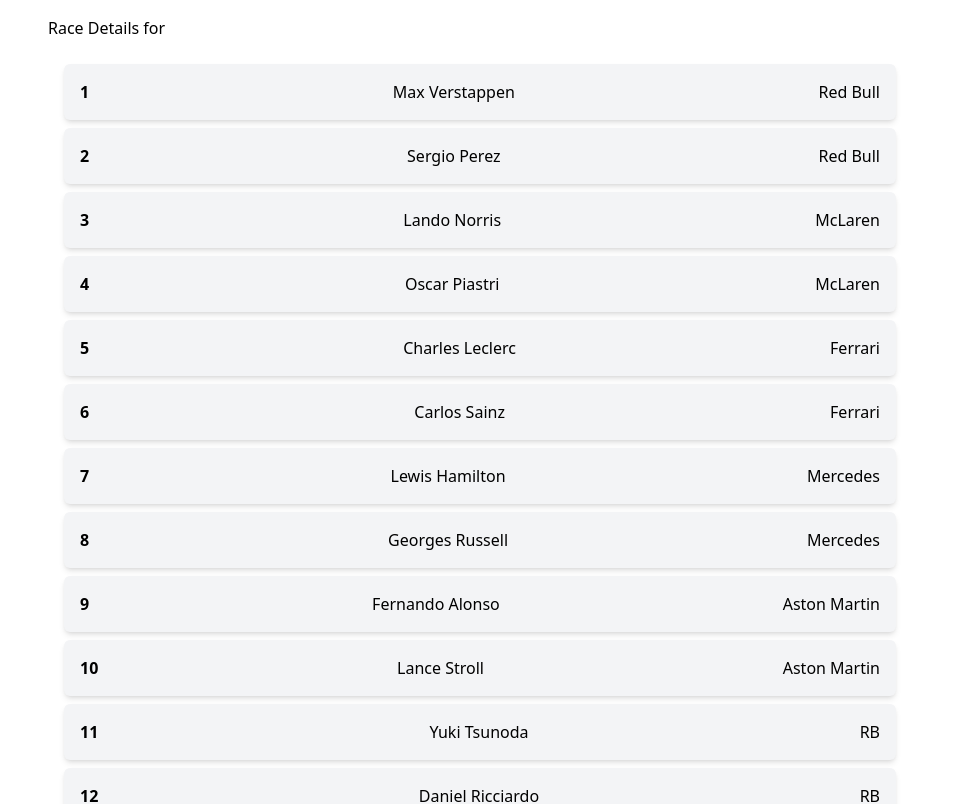
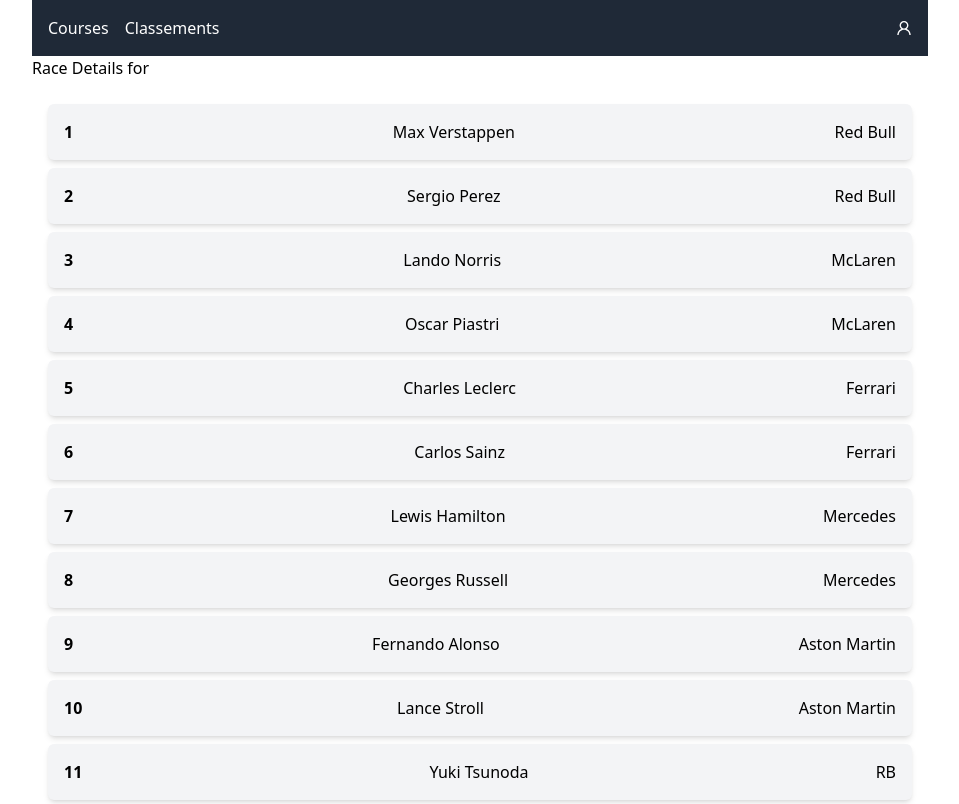
Before and after one commit to theolitzler/f1bet-mern, a React (Vite) app in the folder client/: page /races/1 in a window 1280 px wide. Shown: the top 804 px of the page, without its empty margins (160-1119 px from the left). Built offline with nearby package versions, Linux system fonts and the light colour scheme.

Commit message:
Fixed some UI and API, added Rankings page to the routes

```diff
--- a/client/src/App.jsx
+++ b/client/src/App.jsx
@@ -1,7 +1,7 @@
-import React from 'react';
 import { BrowserRouter as Router, Route, Routes } from 'react-router-dom';
 import Races from "./pages/Races";
 import RaceDetails from './pages/RaceDetails';
+import Rankings from "./pages/Rankings.jsx";
 
 function App() {
   return (
@@ -9,6 +9,7 @@
       <Routes>
         <Route path="/" element={<Races />} />
         <Route path="/races/:id" element={<RaceDetails />} />
+      <Route path="/rankings" element={<Rankings />} />
       </Routes>
     </Router>
   );
--- a/client/src/components/DriverList.jsx
+++ b/client/src/components/DriverList.jsx
@@ -1,9 +1,9 @@
+import { useState } from "react";
 import { DndProvider } from 'react-dnd';
 import { HTML5Backend } from 'react-dnd-html5-backend';
 import DriverTile from './DriverTile';
-import {useState} from "react";
 
-const drivers = [
+const drivers= [
   { name: 'Max Verstappen', number: 1, team: 'Red Bull' },
   { name: 'Sergio Perez', number: 11, team: 'Red Bull' },
   { name: 'Lando Norris', number: 4, team: 'McLaren' },
--- a/client/src/components/Navbar.jsx
+++ b/client/src/components/Navbar.jsx
@@ -1,4 +1,3 @@
-import React from "react";
 import { Link } from "react-router-dom";
 import { UserOutlined } from "@ant-design/icons";
 
@@ -7,16 +6,16 @@
     <nav className="bg-gray-800 text-white max-w-4xl mx-auto p-4">
       <div className="flex justify-between">
         <div className="space-x-4">
-          {/* <Link to="/" className="hover:text-gray-300"> */}
-            <UserOutlined /> Courses
-          {/* </Link> */}
-          {/* <Link to="/rankings" className="hover:text-gray-300"> */}
-            <UserOutlined /> Classements
-          {/* </Link> */}
+           <Link to="/" className="hover:text-gray-300">
+            Courses
+           </Link>
+           <Link to="/rankings" className="hover:text-gray-300">
+            Classements
+           </Link>
         </div>
-        {/* <Link to="/profile" className="hover:text-gray-300"> */}
+         <Link to="/profile" className="hover:text-gray-300">
           <UserOutlined />
-        {/* </Link> */}
+         </Link>
       </div>
     </nav>
   );
--- a/client/src/components/RaceList.jsx
+++ b/client/src/components/RaceList.jsx
@@ -1,4 +1,4 @@
-import React, { useEffect, useState } from "react";
+import { useEffect, useState } from "react";
 import axios from "axios";
 import Flag from "react-world-flags";
 import { useNavigate } from "react-router-dom";
@@ -20,7 +20,7 @@
   useEffect(() => {
     const fetchRaces = async () => {
       const response = await axios.get(
-        `http://localhost:5000/races/${type}`
+        `http://localhost:9000/races/${type}`
       );
       setRaces(response.data.message);
     };
--- a/client/src/pages/RaceDetails.jsx
+++ b/client/src/pages/RaceDetails.jsx
@@ -1,5 +1,6 @@
 import { useParams } from 'react-router-dom';
 import DriverList from '../components/DriverList.jsx';
+import Navbar from "../components/Navbar.jsx";
 
 const RaceDetails = () => {
   const { raceId } = useParams();
@@ -7,7 +8,8 @@
   // Fetch race details using raceId if needed
 
   return (
-    <div className="race-details max-w-4xl mx-auto p-4">
+    <div className="race-details max-w-4xl mx-auto">
+    <Navbar />
       <header className="race-header">
         {/* Display basic race information here */}
         <h1>Race Details for {raceId}</h1>
--- /dev/null
+++ b/client/src/pages/Rankings.jsx
@@ -0,0 +1,5 @@
+const Rankings = () => {
+
+}
+
+export default Rankings;
--- a/client/src/services/ApiConfig.jsx
+++ b/client/src/services/ApiConfig.jsx
@@ -1,3 +1,3 @@
 // Define the base URL for the API
 // This is the endpoint where the ToDo backend service is running
-export const API_BASE_URL = "http://localhost:5000/api";
+export const API_BASE_URL = "http://localhost:9000/api";
```
Also changed, not shown: 1 other file (tests, documents, lock files or other folders).
